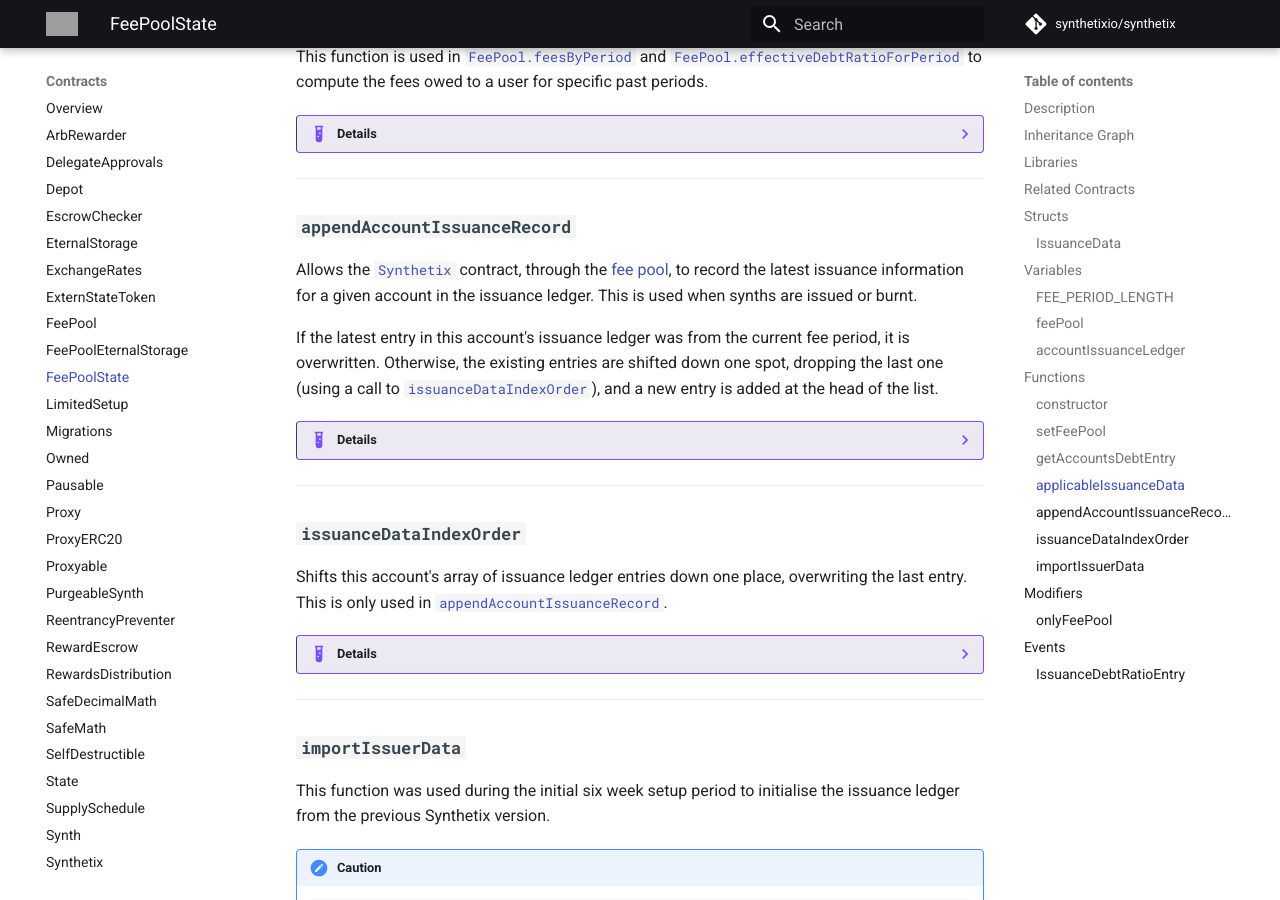
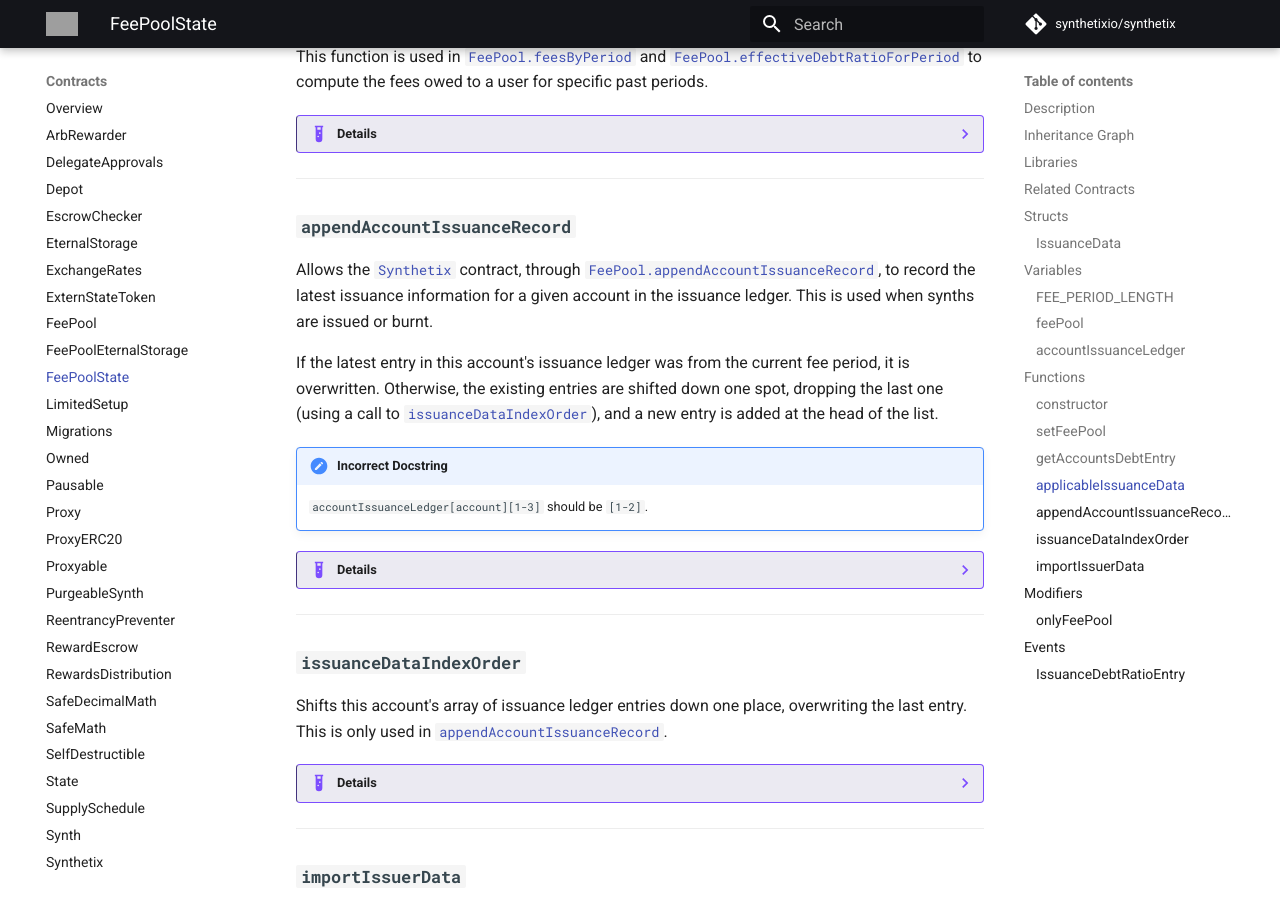
Before and after one commit to Synthetixio/synthetix, an MkDocs documentation site: the page built from docs/contracts/FeePoolState.md, in a window 1280 px wide and 900 px high, scrolled down 4058 px. Built offline with MkDocs 1.6.1 and Material for MkDocs 9.7.7, drawn with Linux system fonts in a browser that asks for light colours; comment, search, counter and statistics services are not loaded; grey boxes are pictures that could not be loaded.

Commit message:
Improve FeePoolState function description.

```diff
--- a/docs/contracts/FeePoolState.md
+++ b/docs/contracts/FeePoolState.md
@@ -166,9 +166,12 @@ This function is used in [`FeePool.feesByPeriod`](FeePool.md#feesbyperiod) and [
 
 ### `appendAccountIssuanceRecord`
 
-Allows the [`Synthetix`](Synthetix.md) contract, through the [fee pool](FeePool.md#appendaccountissuancerecord), to record the latest issuance information for a given account in the issuance ledger. This is used when synths are issued or burnt.
+Allows the [`Synthetix`](Synthetix.md#_appendaccountissuancerecord) contract, through [`FeePool.appendAccountIssuanceRecord`](FeePool.md#appendaccountissuancerecord), to record the latest issuance information for a given account in the issuance ledger. This is used when synths are issued or burnt.
 
 If the latest entry in this account's issuance ledger was from the current fee period, it is overwritten. Otherwise, the existing entries are shifted down one spot, dropping the last one (using a call to [`issuanceDataIndexOrder`](#issuancedataindexorder)), and a new entry is added at the head of the list.
+
+!!! caution "Incorrect Docstring"
+    `accountIssuanceLedger[account][1-3]` should be `[1-2]`.
 
 ??? example "Details"
 
```
Also changed, not shown: docs/contracts/index.md (+2 -0 lines).
